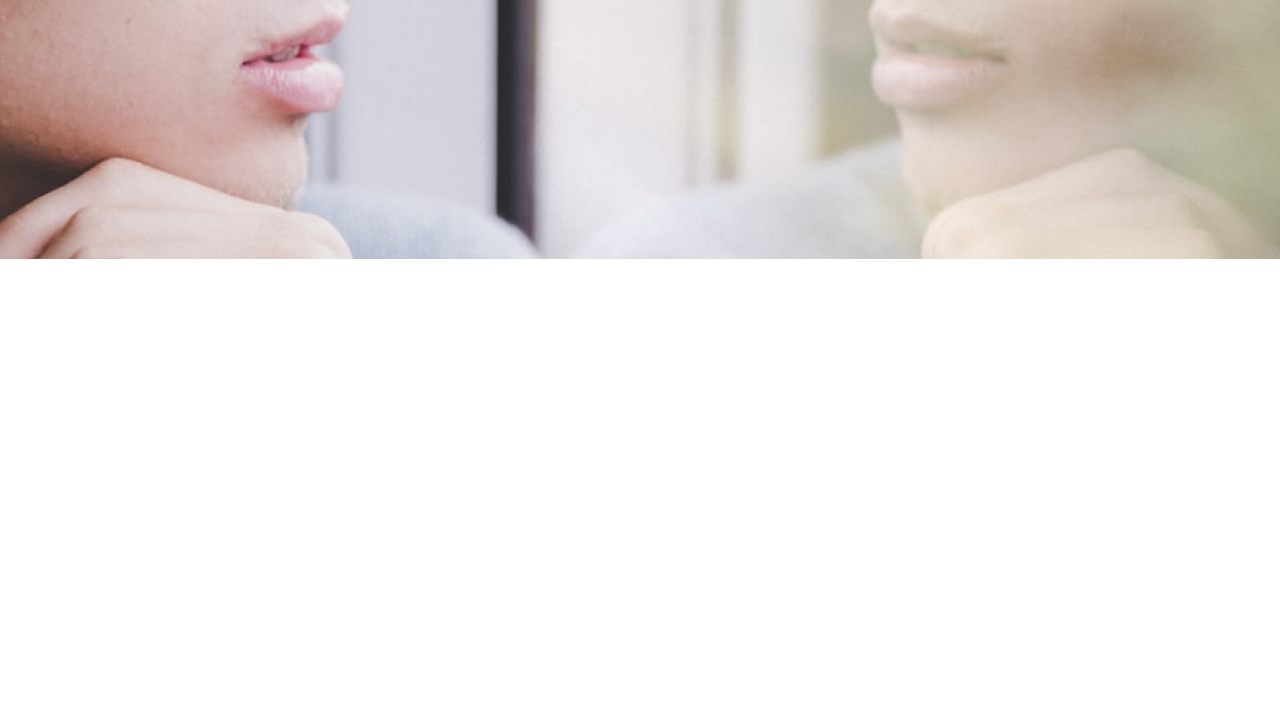
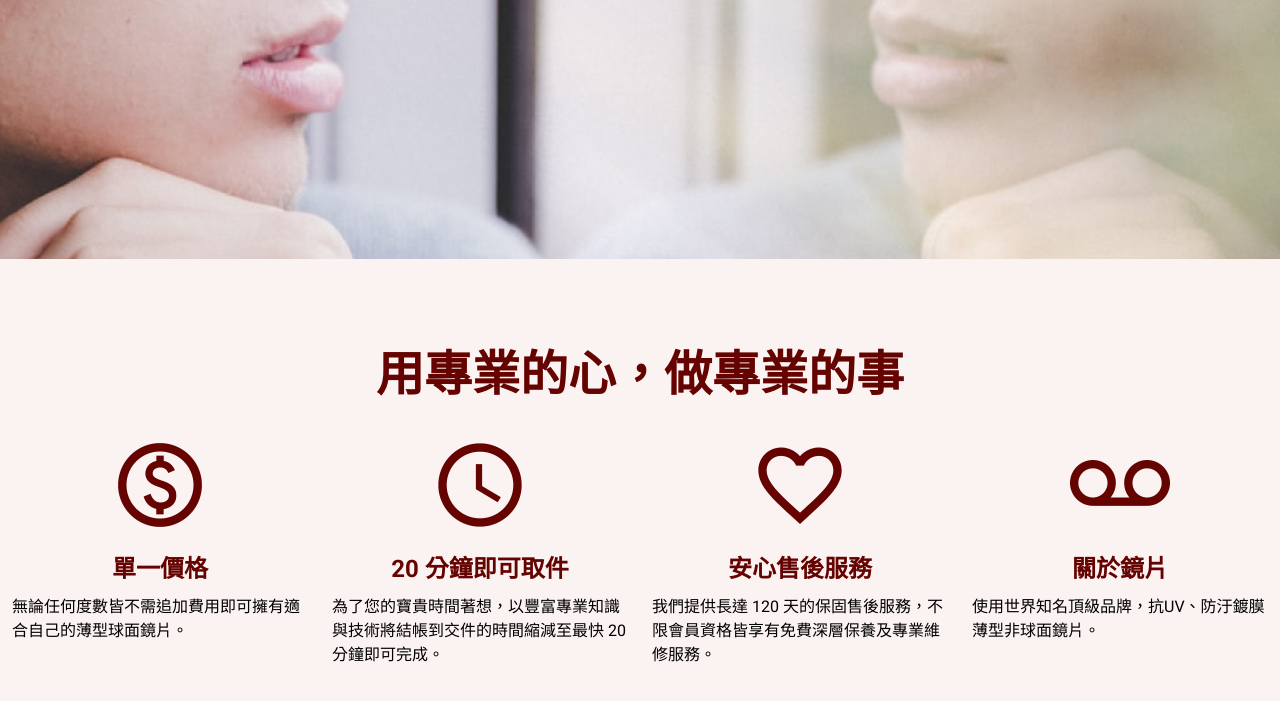
Before and after one commit to Mingx1994x/HS_practice_EyewearWeb, a website built with Vite: page pages/index.html in a window 1280 px wide. Shown: the part 461-1162 px from the top of the page. Before the commit the page ends 800 px from the top, so only its background shows below. Built offline with nearby package versions, Linux system fonts and the light colour scheme.

Commit message:
Week3&4_EyewearWeb 完成index內value區塊 今天沒啥進度...只弄了一個區塊...還剩50%左右...

```diff
--- a/assets/scss/components/_utilities.scss
+++ b/assets/scss/components/_utilities.scss
@@ -9,6 +9,10 @@
 
 .flex-column {
     @include flexDirection(column);
+}
+
+.flex-wrap {
+    flex-wrap: wrap;
 }
 
 @each $justify in $justifys {
@@ -65,6 +69,18 @@
     margin-bottom: 8px;
 }
 
+.mt-2 {
+    margin-top: 8px;
+}
+
+.mt-4 {
+    margin-top: 16px;
+}
+
+.mt-6 {
+    margin-top: 24px;
+}
+
 // width
 .w-50 {
     width: 50%;
@@ -111,3 +127,9 @@
     background-position: center center;
     background-repeat: no-repeat;
 }
+
+// text-align
+
+.text-center {
+    text-align: center;
+}
--- a/assets/scss/pages/_index.scss
+++ b/assets/scss/pages/_index.scss
@@ -20,6 +20,31 @@
             font-size: 20px;
             display: block;
             padding: 6px 12px;
+        }
+    }
+}
+
+// value
+.value {
+    padding-top: 80px;
+    padding-bottom: 80px;
+
+    h3.slogan {
+        font-size: 48px;
+        font-weight: 700;
+    }
+
+    ul.value-card {
+        li.value-cardItem {
+            img {
+                height: 100px;
+                width: 100px;
+            }
+
+            h4 {
+                font-size: 24px;
+                font-weight: 700;
+            }
         }
     }
 }
@@ -53,4 +78,14 @@
             }
         }
     }
+
+    .value {
+        padding-top: 40px;
+        padding-bottom: 40px;
+
+        h3.slogan {
+            font-size: 24px;
+        }
+
+    }
 }
--- a/pages/index.html
+++ b/pages/index.html
@@ -29,6 +29,53 @@
       </div>
     </section>
 
+    <!-- value -->
+    <section class="value bg-secondary">
+      <div class="container">
+        <h3 class="slogan text-danger text-center">用專業的心，做專業的事</h3>
+        <ul class="value-card row d-flex flex-wrap">
+          <li
+            class="value-cardItem col-3 col-md-6 col-sm-12 d-flex flex-column align-items-center mt-6"
+          >
+            <img src="../assets/img/home-section2-1.png" alt="paid" />
+            <h4 class="text-danger mt-4">單一價格</h4>
+            <p class="mt-2">
+              無論任何度數皆不需追加費用即可擁有適合自己的薄型球面鏡片。
+            </p>
+          </li>
+          <li
+            class="value-cardItem col-3 col-md-6 col-sm-12 d-flex flex-column align-items-center mt-6"
+          >
+            <img src="../assets/img/home-section2-2.png" alt="time" />
+            <h4 class="text-danger mt-4">20 分鐘即可取件</h4>
+            <p class="mt-2">
+              為了您的寶貴時間著想，以豐富專業知識與技術將結帳到交件的時間縮減至最快
+              20 分鐘即可完成。
+            </p>
+          </li>
+          <li
+            class="value-cardItem col-3 col-md-6 col-sm-12 d-flex flex-column align-items-center mt-6"
+          >
+            <img src="../assets/img/home-section2-3.png" alt="heart" />
+            <h4 class="text-danger mt-4">安心售後服務</h4>
+            <p class="mt-2">
+              我們提供長達 120
+              天的保固售後服務，不限會員資格皆享有免費深層保養及專業維修服務。
+            </p>
+          </li>
+          <li
+            class="value-cardItem col-3 col-md-6 col-sm-12 d-flex flex-column align-items-center mt-6"
+          >
+            <img src="../assets/img/home-sectioin2-4.png" alt="glass" />
+            <h4 class="text-danger mt-4">關於鏡片</h4>
+            <p class="mt-2">
+              使用世界知名頂級品牌，抗UV、防汙鍍膜薄型非球面鏡片。
+            </p>
+          </li>
+        </ul>
+      </div>
+    </section>
+
     <%- include('./layout/footer'); -%>
 
     <script type="module" src="../main.js"></script>
```
